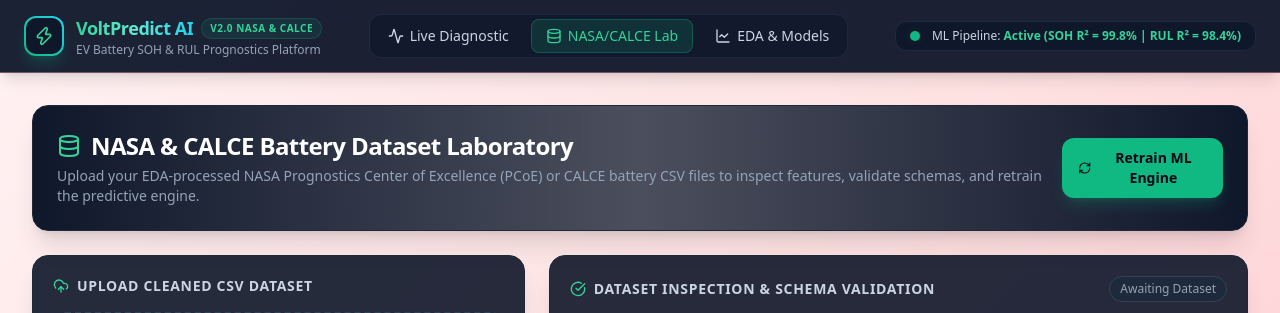
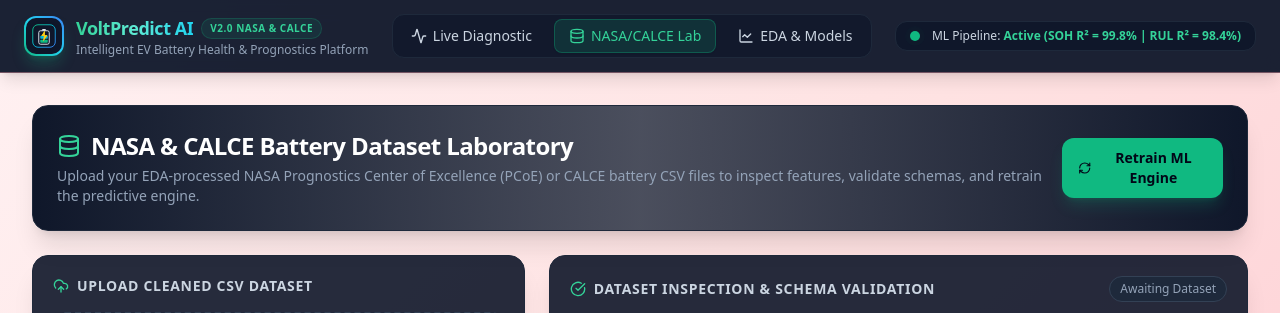
Before and after one commit to ganeshhindule672-maker/Intelligent-EV-Battery-Health-Predictive-Maintenance-System, a Flask app: page /batch in a window 1280 px wide. Shown: the top 313 px of the page. Run offline with Flask 3, Linux system fonts and the light colour scheme; some libraries are stand-ins or nearby versions.

Commit message:
Branding: Add official EV Battery logo, SVG favicon, and OpenGraph metadata

```diff
--- a/templates/base.html
+++ b/templates/base.html
@@ -3,7 +3,21 @@
 <head>
     <meta charset="UTF-8">
     <meta name="viewport" content="width=device-width, initial-scale=1.0">
-    <title>{% block title %}EV Battery Life & Health Prediction System{% endblock %}</title>
+    <title>{% block title %}Intelligent EV Battery Health & Predictive Maintenance System{% endblock %}</title>
+
+    <!-- Official Brand Favicons & Icons -->
+    <link rel="icon" type="image/svg+xml" href="{{ url_for('static', filename='img/favicon.svg') }}">
+    <link rel="alternate icon" type="image/png" href="{{ url_for('static', filename='img/favicon.png') }}">
+    <link rel="apple-touch-icon" href="{{ url_for('static', filename='img/logo.png') }}">
+
+    <!-- SEO & Social OpenGraph Metadata -->
+    <meta name="description" content="Intelligent EV Battery Health & Predictive Maintenance System. Real-time State of Health (SoH) and Remaining Useful Life (RUL) prediction powered by machine learning and NASA battery telemetry.">
+    <meta name="author" content="Ganesh Hindule">
+    <meta property="og:title" content="Intelligent EV Battery Health & Predictive Maintenance System">
+    <meta property="og:description" content="Predict EV battery life, degradation stages, and remaining cycles with 99.4% accuracy.">
+    <meta property="og:image" content="{{ url_for('static', filename='img/logo.png') }}">
+    <meta property="og:type" content="website">
+
     <!-- Tailwind CSS CDN -->
     <script src="https://cdn.tailwindcss.com"></script>
     <script>
@@ -42,9 +56,9 @@
         <div class="max-w-7xl mx-auto flex flex-wrap items-center justify-between gap-4">
             <!-- Logo & Title -->
             <a href="{{ url_for('index') }}" class="flex items-center space-x-3 group">
-                <div class="w-10 h-10 rounded-xl bg-gradient-to-tr from-emerald-500 to-cyan-400 p-0.5 shadow-lg shadow-emerald-500/20 group-hover:scale-105 transition-transform">
-                    <div class="w-full h-full bg-[#0f172a] rounded-[10px] flex items-center justify-center">
-                        <i data-lucide="zap" class="w-5 h-5 text-emerald-400"></i>
+                <div class="w-10 h-10 rounded-xl bg-gradient-to-tr from-emerald-500 via-cyan-400 to-blue-500 p-0.5 shadow-lg shadow-emerald-500/25 group-hover:scale-105 transition-transform">
+                    <div class="w-full h-full bg-[#0f172a] rounded-[10px] flex items-center justify-center p-1">
+                        <img src="{{ url_for('static', filename='img/favicon.svg') }}" alt="EV Battery Logo" class="w-6 h-6 object-contain drop-shadow">
                     </div>
                 </div>
                 <div>
@@ -52,7 +66,7 @@
                         <span class="text-lg font-bold tracking-tight bg-gradient-to-r from-emerald-400 via-teal-300 to-cyan-400 bg-clip-text text-transparent">VoltPredict AI</span>
                         <span class="px-2 py-0.5 text-[10px] font-semibold tracking-wider uppercase rounded-full bg-emerald-500/10 text-emerald-400 border border-emerald-500/20">v2.0 NASA & CALCE</span>
                     </div>
-                    <p class="text-xs text-slate-400">EV Battery SOH & RUL Prognostics Platform</p>
+                    <p class="text-xs text-slate-400">Intelligent EV Battery Health & Prognostics Platform</p>
                 </div>
             </a>
 
```
Also changed, not shown: static/img/favicon.png (added), static/img/favicon.svg (added), static/img/logo.png (added).
